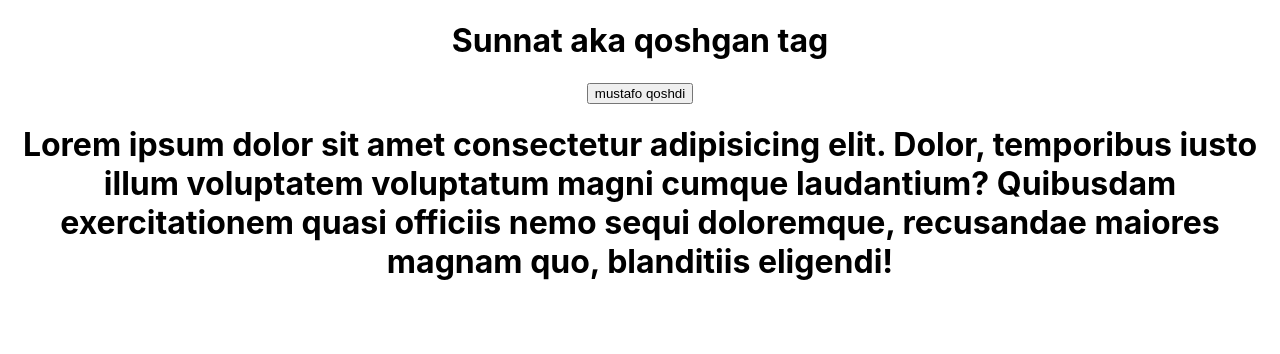
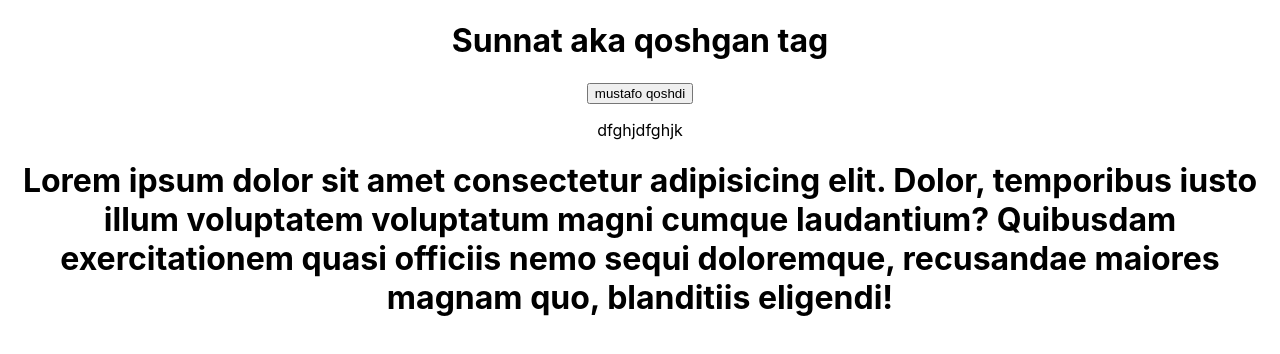
Before and after one commit to Soff-Study-008/Final-project, a React (Create React App) app: page / in a window 1280 px wide. Shown: the top 354 px of the page. Built offline with nearby package versions, Linux system fonts and the light colour scheme.

Commit message:
sunnat aka qoshgan tag

```diff
--- a/src/App.js
+++ b/src/App.js
@@ -6,6 +6,7 @@ function App() {
     <div className="App">
       <h1>Sunnat aka qoshgan tag</h1>
       <button>mustafo qoshdi</button>
+      <p>dfghjdfghjk </p>
       <h1>Lorem ipsum dolor sit amet consectetur adipisicing elit. Dolor, temporibus iusto illum voluptatem voluptatum magni cumque laudantium? Quibusdam exercitationem quasi officiis nemo sequi doloremque, recusandae maiores magnam quo, blanditiis eligendi!</h1>
     </div>
   );
```
